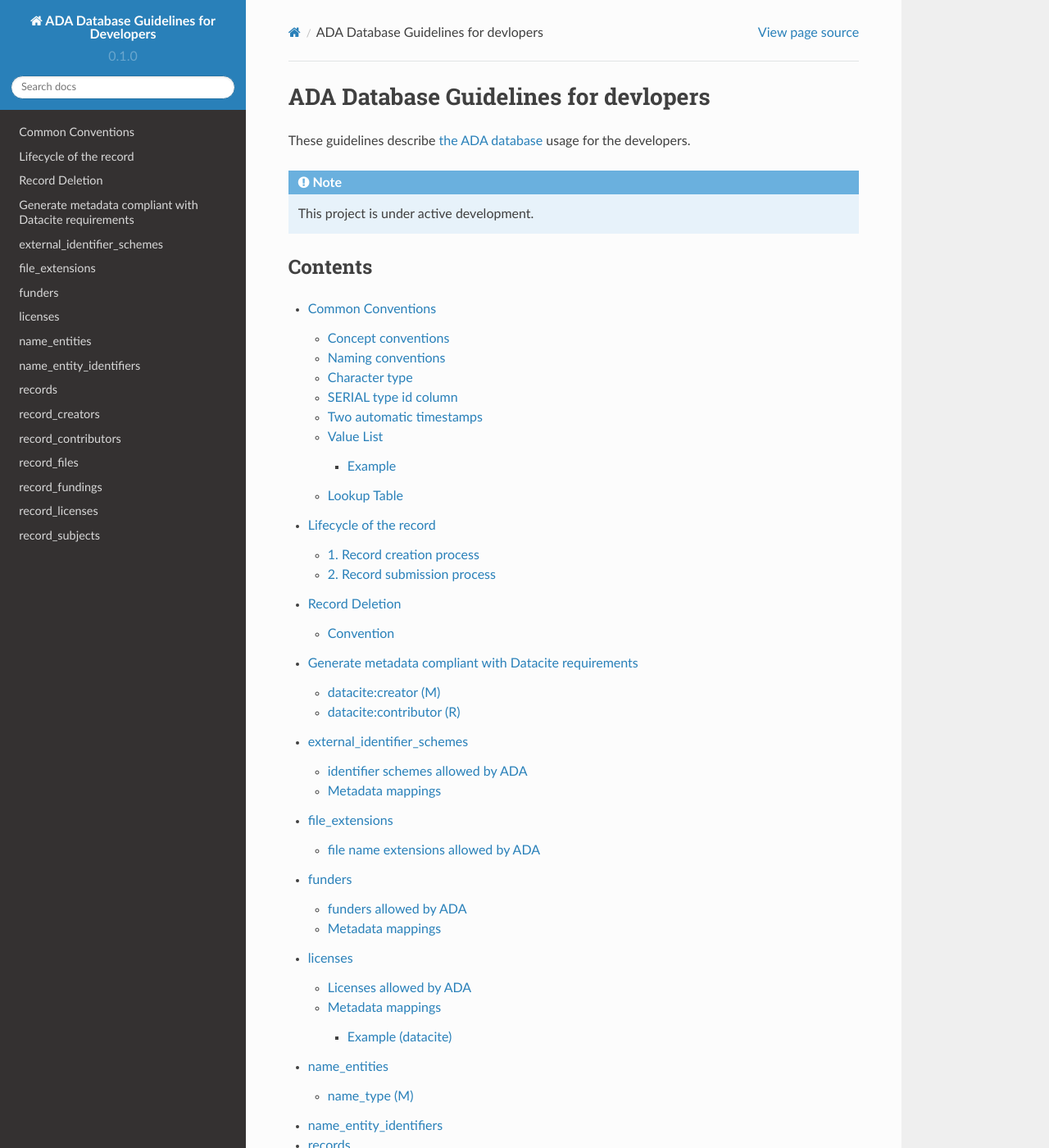
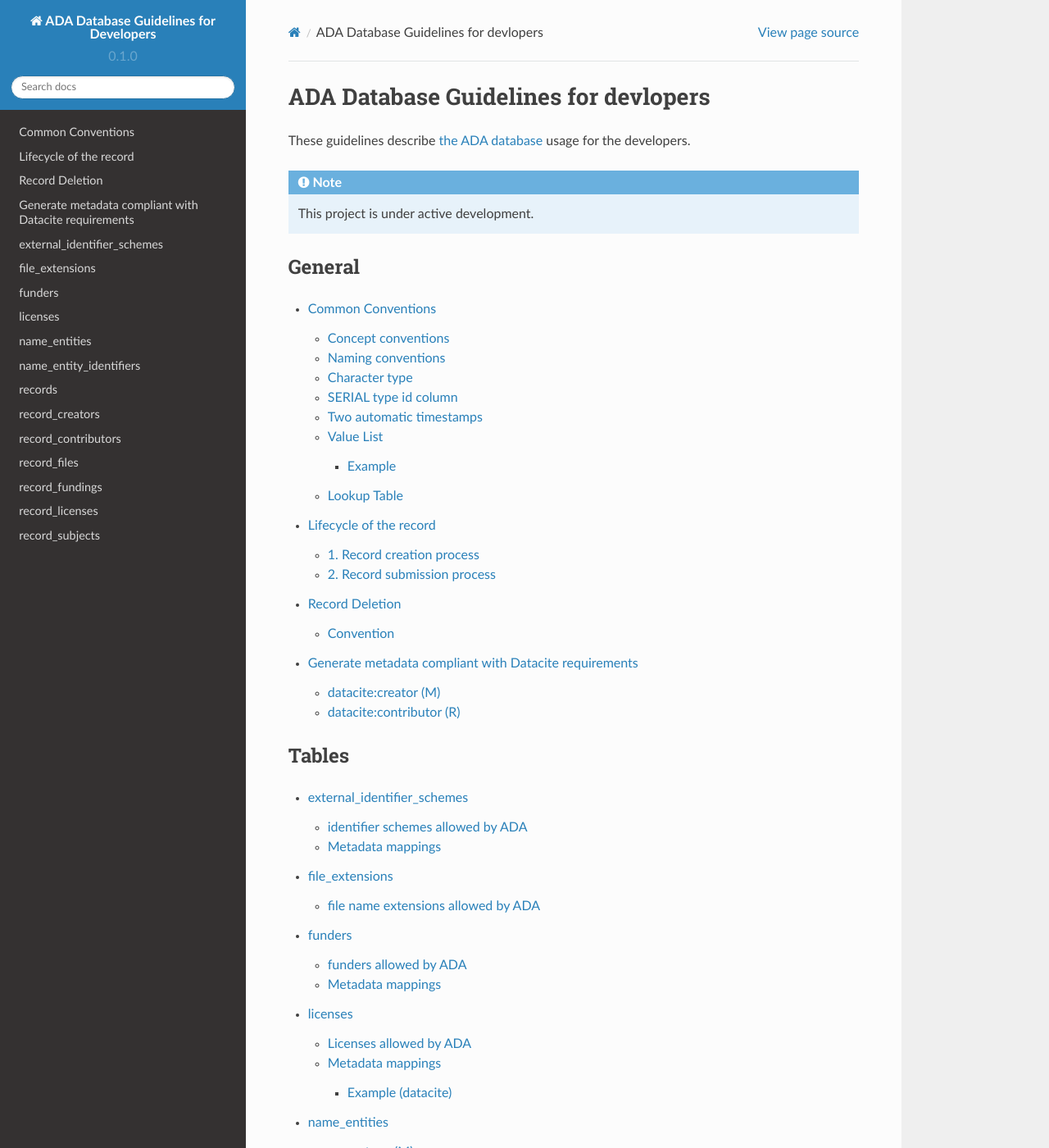
Before and after one commit to amds-ldeo/ada-db-spec, a Sphinx documentation site: the page built from docs/source/index.rst, in a window 1280 px wide and 1400 px high. Shown: the whole window at 82% size. Built offline with Sphinx 7.4.7 and the Read the Docs theme 2.0.0, drawn with Linux system fonts in a browser that asks for light colours; pages that are not in the unit, such as notebooks, are missing from menus.

Commit message:
change layout of index.rst

```diff
--- a/docs/source/index.rst
+++ b/docs/source/index.rst
@@ -8,7 +8,7 @@
 
    This project is under active development.
 
-Contents
+General
 --------
 
 .. toctree::
@@ -17,6 +17,13 @@
    lifecycle_of_record
    record_deletion
    datacite_metadata
+
+
+Tables
+--------
+
+.. toctree::
+
    external_identifier_schemes
    file_extensions
    funders
```
